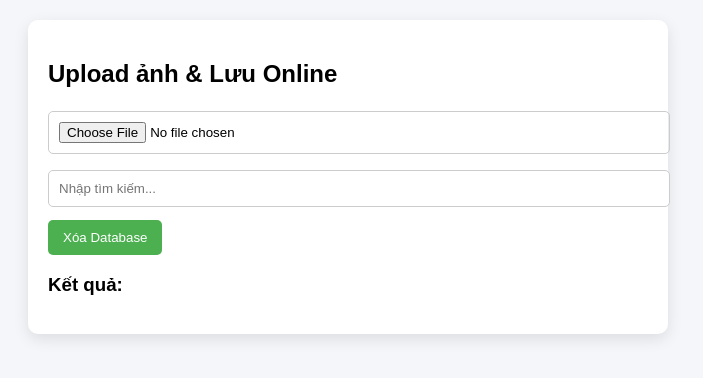
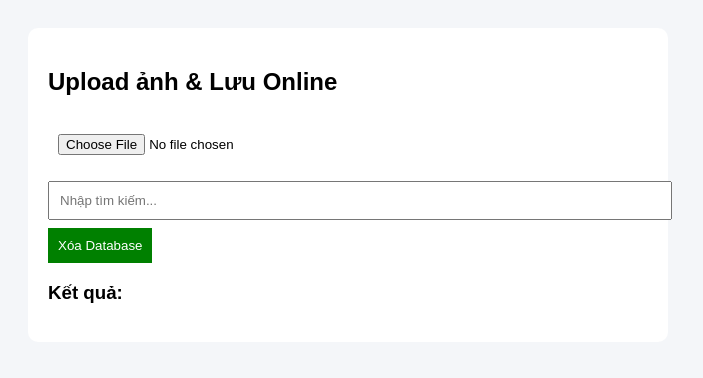
Before and after one commit to botCuaKam/gfdfgdg, a website: page public/index.html in a window 1280 px wide. Shown: the whole page, without its empty margins (292-995 px from the left). Drawn offline with Linux system fonts and the light colour scheme.

Commit message:
Update style.css

```diff
--- a/public/style.css
+++ b/public/style.css
@@ -1,7 +1,6 @@
 body {
-    font-family: Arial, sans-serif;
+  font-family: Arial;
   background: #f4f6f9;
-    margin: 0;
   padding: 20px;
 }
 
@@ -11,30 +10,27 @@ body {
   background: white;
   padding: 20px;
   border-radius: 10px;
-    box-shadow: 0 5px 15px rgba(0,0,0,0.1);
-}
-
-h2 {
-    margin-bottom: 15px;
 }
 
 input {
   width: 100%;
   padding: 10px;
   margin: 8px 0;
-    border-radius: 5px;
-    border: 1px solid #ccc;
 }
 
 button {
-    padding: 10px 15px;
-    margin-top: 5px;
-    background: #4CAF50;
+  padding: 10px;
+  background: green;
   color: white;
   border: none;
-    border-radius: 5px;
   cursor: pointer;
 }
+
+.result-item {
+  padding: 8px;
+  margin: 5px 0;
+  background: #f1f1f1;
+}}
 
 button:hover {
     background: #45a049;
```
Lines whose indentation alone changed are shown as unchanged.
